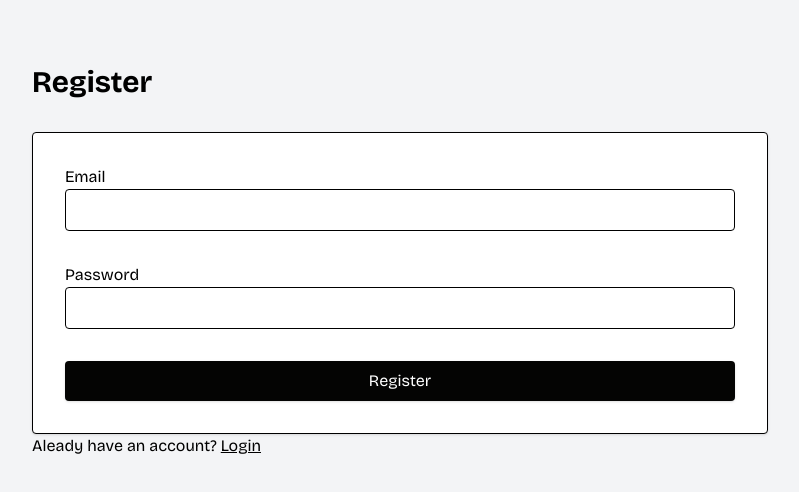
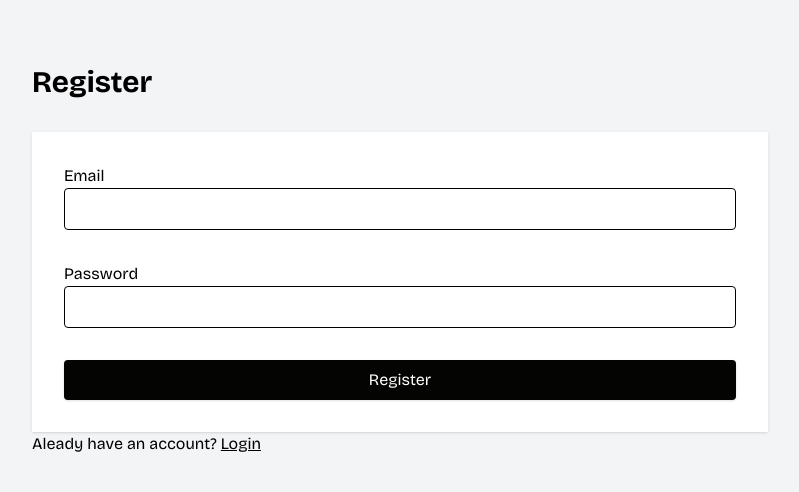
Before and after one commit to HollosJ/trippie, a React (Vite) app in the folder frontend/: page /register in a window 1280 px wide. Shown: the top 492 px of the page, without its empty margins (240-1039 px from the left). Built offline with nearby package versions, Linux system fonts and the light colour scheme.

Commit message:
dx: make form component more reusable

```diff
--- a/frontend/src/components/Form.tsx
+++ b/frontend/src/components/Form.tsx
@@ -8,10 +8,7 @@ interface FormProps {
 
 export default function Form({ children, onSubmit, className }: FormProps) {
   return (
-    <form
-      className={`bg-white p-4 md:p-8 border rounded ${className || ''}`}
-      onSubmit={onSubmit}
-    >
+    <form className={`${className || ''}`} onSubmit={onSubmit}>
       {children}
     </form>
   );
```
